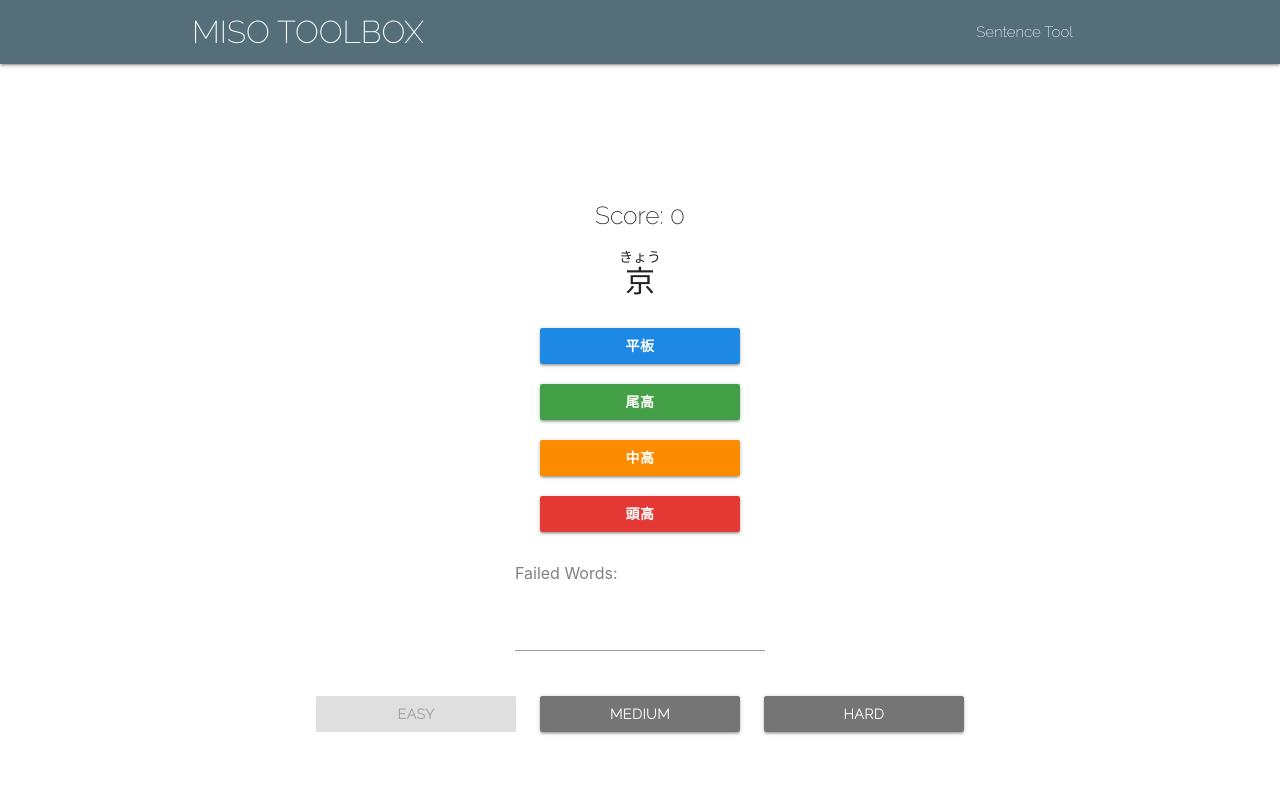
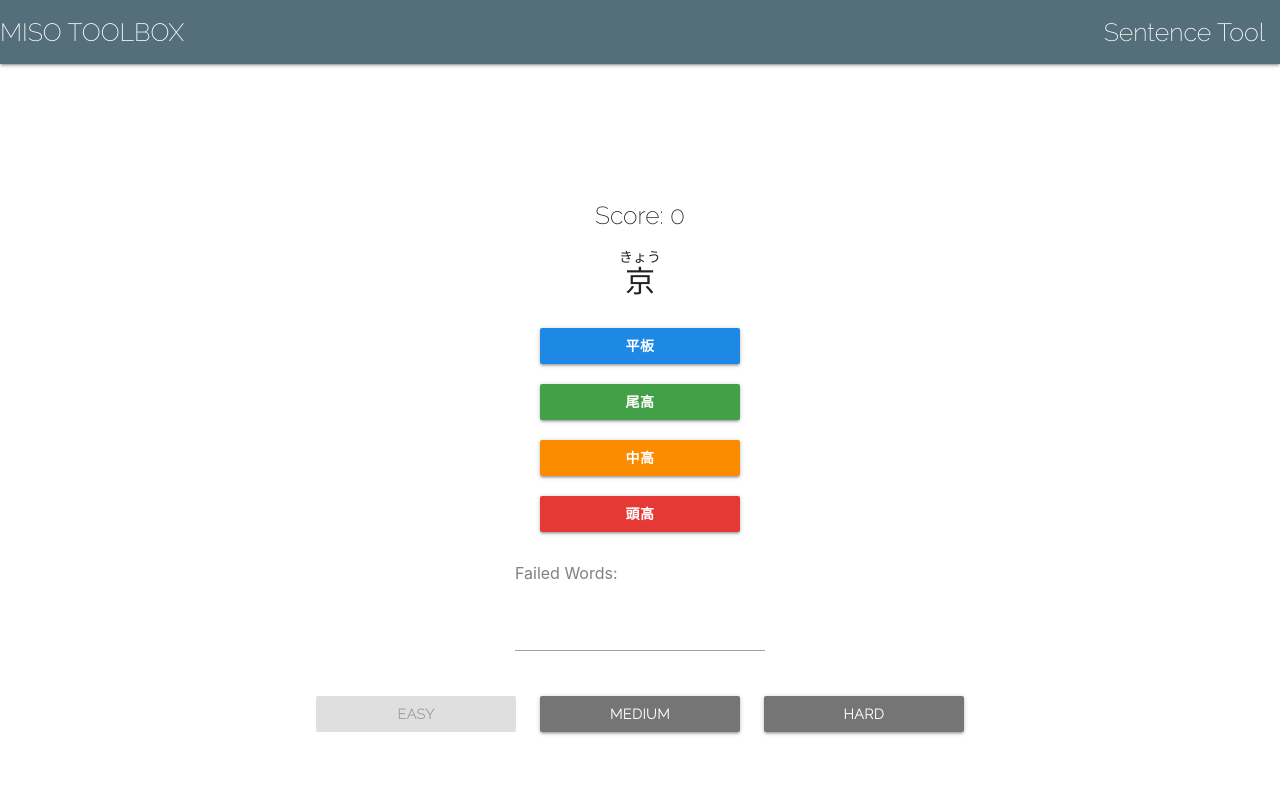
Before and after one commit to SeasonedMiso/pitchquiz, a plain HTML site: page index.html in a window 1280 px wide. Shown: the top 800 px of the page. Drawn offline with nearby package versions, Linux system fonts and the light colour scheme.

Commit message:
Fixed nav and sentence style

```diff
--- a/css/style.css
+++ b/css/style.css
@@ -28,18 +28,38 @@ body::after {
   background-size: cover;
   opacity: 1;
 }
-.nav-wrapper-container {
+.navWrapCont {
   width: 100%;
+  height: 100%;
   text-align: left;
+  /* display: inline-block; */
 }
-.brand-logo {
-  width: 100%;
+.brandLogo {
+  width: 50%;
+  font-size: 25px;
   float: left;
-  /* left: 25%; */
+  /* color: black; */
 }
-.nav {
-  width: auto;
+
+.navii {
+  width: 50%;
+  height: 100%;
+  font-size: 250px;
+  float: right;
+  text-align: right;
+  color: aquamarine;
 }
+.navii li {
+  float: right;
+  text-align: right;
+}
+.naviii {
+  font-size: 25px;
+  /* color: aquamarine; */
+  /* float: right; */
+  /* width: 100%; */
+}
+
 .buttons {
   width: 100%;
   float: center;
@@ -99,7 +119,8 @@ body::after {
   font-size: 14px;
 }
 .sentenceBox {
-  font-size: 45px;
+  /* font-size: 45px; */
+  font-size: 200%;
 }
 
 .mora {
--- a/index.html
+++ b/index.html
@@ -40,14 +40,20 @@
   <body>
     <stuff>
       <nav class="blue-grey darken-1" role="navigation">
-        <div class="nav-wrapper container">
-          <a id="logo-container" href="#" class="brand-logo">MISO TOOLBOX</a>
-          <div id="nav" class="nav">
-            <ul id="nav-mobile" class="right hide-on-med-and-down">
-              <li><a href="sentencelevel.html">Sentence Tool</a></li>
+        <div class="nav-wrapper-container navWrapCont">
+
+          <!-- <a id="logo-container" href="#" class="brand-logo">MISO TOOLBOX</a> -->
+          <div class="brandLogo">
+          <a id="logo-container" href="#"></a> MISO TOOLBOX</a>
+            </div>
+            <!-- <ul id="nav-mobile" class=" navi right hide-on-med-and-down"> -->
+              <ul id="navii" class="navii">
+              <li><a href="sentencelevel.html" class="naviii">Sentence Tool</a></li>
             </ul>
           </div>
-        </div>
+
+
+
       </nav>
       <div class="section no-pad-bot" id="index-banner">
         <div class="container">
```
Also changed, not shown: sentencelevel.html (+10 -5 lines).
